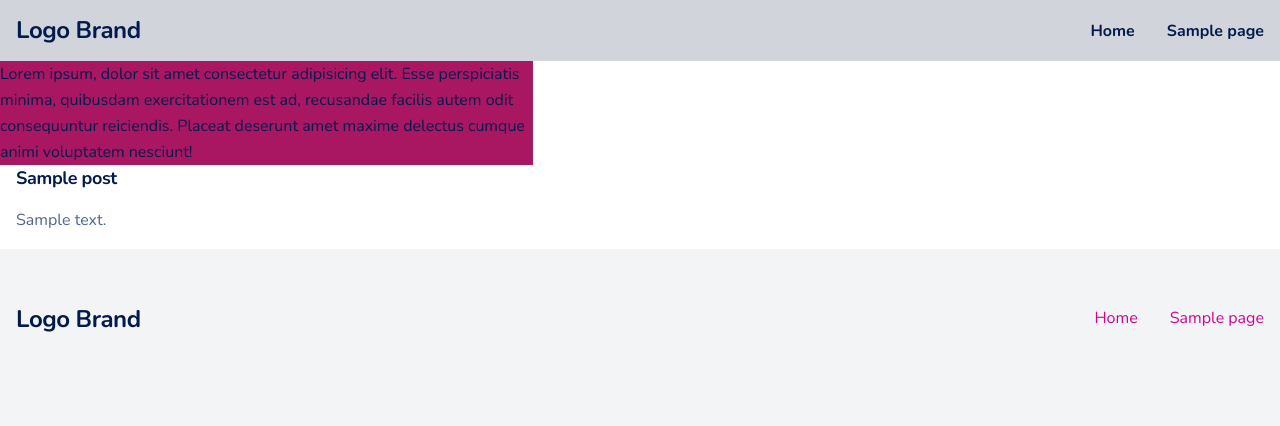
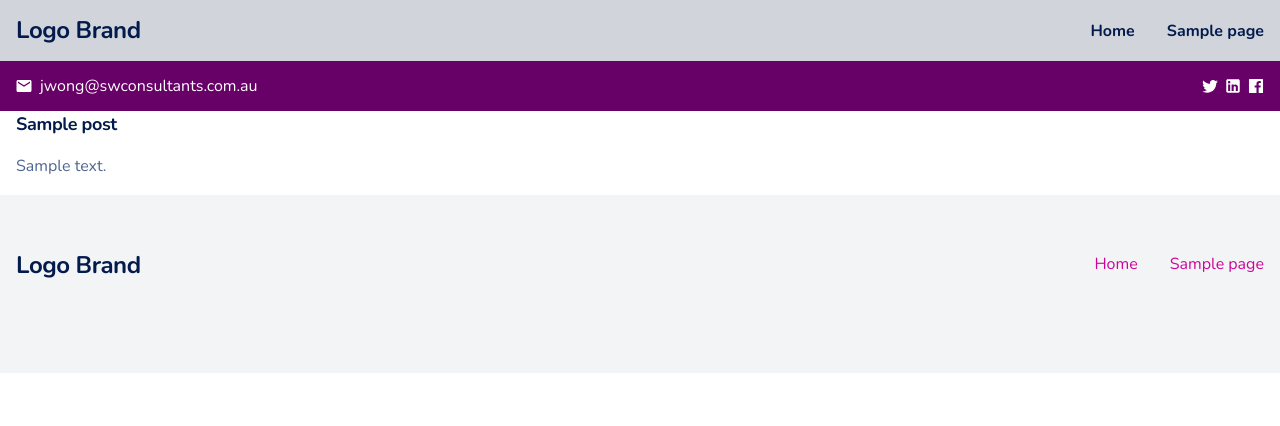
Before and after one commit to mager19/swConsultans, a WordPress theme: template themes/swConsultans/page-components.php in a window 1280 px wide. Shown: the top 426 px of the page. Run offline with PHP 8.4 and a stand-in for WordPress, Linux system fonts and the light colour scheme; the site name, menu and one post (Sample post) are stand-ins, and other content is empty; style sheets or scripts are compiled from the project's sources.

Commit message:
topbar finalizado

```diff
--- a/themes/swConsultans/page-components.php
+++ b/themes/swConsultans/page-components.php
@@ -12,17 +12,43 @@
 
 get_header(); ?>
 
-<div class="container mx-auto">
-    <div class="flex">
-        <div class="w-5/12 bg-secondary-dark">
-            Lorem ipsum, dolor sit amet consectetur adipisicing elit.
-            Esse perspiciatis minima, quibusdam exercitationem est ad,
-            recusandae facilis autem odit consequuntur reiciendis.
-            Placeat deserunt amet maxime delectus cumque animi
-            voluptatem nesciunt!
+<div class="topbar bg-[#670067]">
+        <div class="container mx-auto">
+          <div class="flex flex-wrap px-4">
+            <div class="email w-8/12 md:w-1/2">
+              <a class="text-white flex items-center gap-2 text-xs py-3 font-extralight"    href="#">
+                <svg width="16" height="12" viewBox="0 0 16 12" fill="none" xmlns="http://www.w3.org/2000/svg">
+                <path d="M14 0H2C1.175 0 0.5075 0.675 0.5075 1.5L0.5 10.5C0.5 11.325 1.175 12 2 12H14C14.825 12 15.5 11.325 15.5 10.5V1.5C15.5 0.675 14.825 0 14 0ZM14 3L8 6.75L2 3V1.5L8 5.25L14 1.5V3Z" fill="white"/>
+                </svg>
+                jwong@swconsultants.com.au
+              </a>
+            </div>
+            <div class="icons-link w-4/12 md:w-1/2 flex gap-2 justify-end items-center">
+              <div class="item1">
+                <a href="#">
+                  <svg width="16" height="13" viewBox="0 0 16 13" fill="none" xmlns="http://www.w3.org/2000/svg">
+                    <path d="M15.845 1.5C15.2675 1.7625 14.645 1.935 14 2.0175C14.66 1.62 15.17 0.99 15.41 0.2325C14.7875 0.6075 14.0975 0.87 13.37 1.02C12.7775 0.375 11.945 0 11 0C9.23753 0 7.79753 1.44 7.79753 3.2175C7.79753 3.4725 7.82753 3.72 7.88003 3.9525C5.21003 3.8175 2.83253 2.535 1.25003 0.5925C0.972529 1.065 0.815029 1.62 0.815029 2.205C0.815029 3.3225 1.37753 4.3125 2.24753 4.875C1.71503 4.875 1.22003 4.725 0.785029 4.5V4.5225C0.785029 6.0825 1.89503 7.3875 3.36503 7.68C2.89307 7.80916 2.3976 7.82713 1.91753 7.7325C2.12123 8.37186 2.52018 8.93131 3.05829 9.3322C3.5964 9.73309 4.24661 9.95527 4.91753 9.9675C3.78025 10.8678 2.37053 11.3545 0.920029 11.3475C0.665029 11.3475 0.410029 11.3325 0.155029 11.3025C1.58003 12.2175 3.27503 12.75 5.09003 12.75C11 12.75 14.2475 7.845 14.2475 3.5925C14.2475 3.45 14.2475 3.315 14.24 3.1725C14.87 2.7225 15.41 2.1525 15.845 1.5Z" fill="white"/>
+                  </svg>
+                </a>
+              </div>
+              <div class="item2">
+                <a href="#">
+                  <svg width="14" height="14" viewBox="0 0 14 14" fill="none" xmlns="http://www.w3.org/2000/svg">
+                    <path d="M12.25 0.25C12.6478 0.25 13.0294 0.408035 13.3107 0.68934C13.592 0.970644 13.75 1.35218 13.75 1.75V12.25C13.75 12.6478 13.592 13.0294 13.3107 13.3107C13.0294 13.592 12.6478 13.75 12.25 13.75H1.75C1.35218 13.75 0.970644 13.592 0.68934 13.3107C0.408035 13.0294 0.25 12.6478 0.25 12.25V1.75C0.25 1.35218 0.408035 0.970644 0.68934 0.68934C0.970644 0.408035 1.35218 0.25 1.75 0.25H12.25ZM11.875 11.875V7.9C11.875 7.25155 11.6174 6.62965 11.1589 6.17112C10.7003 5.7126 10.0785 5.455 9.43 5.455C8.7925 5.455 8.05 5.845 7.69 6.43V5.5975H5.5975V11.875H7.69V8.1775C7.69 7.6 8.155 7.1275 8.7325 7.1275C9.01098 7.1275 9.27805 7.23812 9.47496 7.43504C9.67188 7.63195 9.7825 7.89902 9.7825 8.1775V11.875H11.875ZM3.16 4.42C3.49417 4.42 3.81466 4.28725 4.05095 4.05095C4.28725 3.81466 4.42 3.49417 4.42 3.16C4.42 2.4625 3.8575 1.8925 3.16 1.8925C2.82384 1.8925 2.50144 2.02604 2.26374 2.26374C2.02604 2.50144 1.8925 2.82384 1.8925 3.16C1.8925 3.8575 2.4625 4.42 3.16 4.42ZM4.2025 11.875V5.5975H2.125V11.875H4.2025Z" fill="white"/>
+                  </svg>
+                </a>
+              </div>
+              <div class="item3">
+                <a href="#">
+                  <svg width="16" height="16" viewBox="0 0 16 16" fill="none" xmlns="http://www.w3.org/2000/svg">
+                    <path d="M14.4688 0.96875H1.53125C1.22012 0.96875 0.96875 1.22012 0.96875 1.53125V14.4688C0.96875 14.7799 1.22012 15.0312 1.53125 15.0312H14.4688C14.7799 15.0312 15.0312 14.7799 15.0312 14.4688V1.53125C15.0312 1.22012 14.7799 0.96875 14.4688 0.96875ZM12.8445 5.07324H11.7213C10.8406 5.07324 10.6701 5.4916 10.6701 6.10684V7.46211H12.7725L12.4982 9.58379H10.6701V15.0312H8.47813V9.58555H6.64473V7.46211H8.47813V5.89766C8.47813 4.08184 9.58731 3.09219 11.208 3.09219C11.985 3.09219 12.6512 3.1502 12.8463 3.17656V5.07324H12.8445Z" fill="white"/>
+                  </svg>
+                </a>
+              </div>
+            </div>
+          </div>
         </div>
-    </div>
-</div>
+      </div>
 
 
 
```
